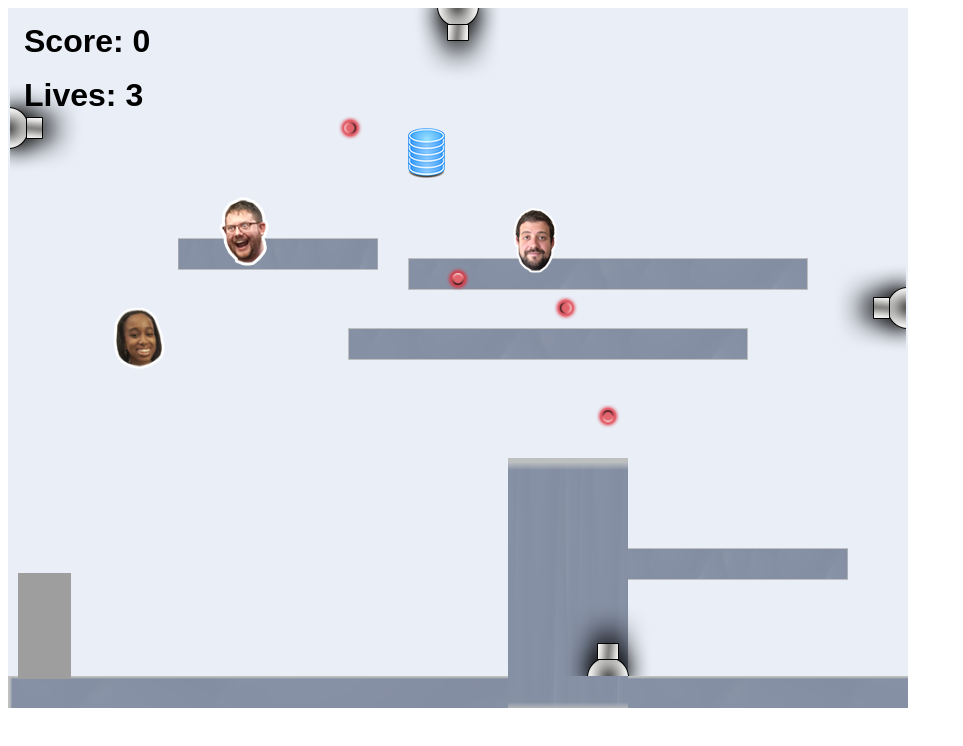
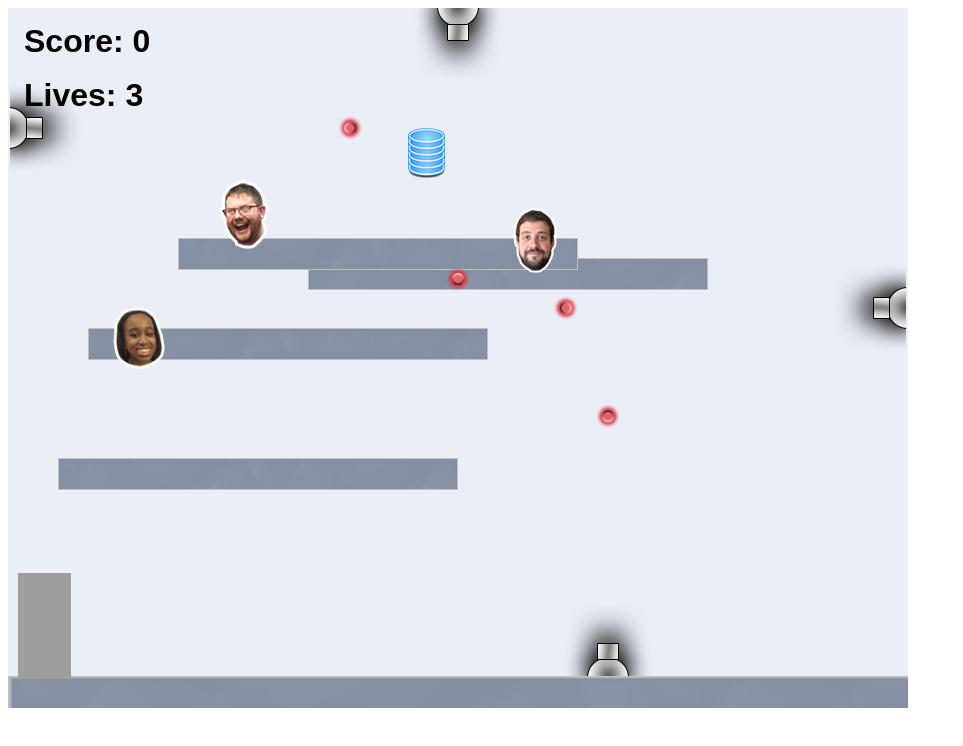
Before and after one commit to ShantaeRomero/ShantaeRomero.github.io, a website: page projects/platformer/index.html in a window 1280 px wide. Shown: the whole page, without its empty margins (0-963 px from the left). Drawn offline with Linux system fonts and the light colour scheme; animation ran at ten frames a second.

Commit message:
platform

```diff
--- a/projects/platformer/js/init/collectable.js
+++ b/projects/platformer/js/init/collectable.js
@@ -37,7 +37,7 @@
         // ALL YOUR CODE GOES BELOW HERE ///////////////////////////////////////
 
         // example:
-        createCollectable(type.steve, 200, 170, 6, 0.7);
+        createCollectable(type.steve, 200, 170);
         createCollectable(type.grace, 100, 300);
         createCollectable(type.db, 400, 120);
         createCollectable(type.max, 500, 200);
--- a/projects/platformer/js/init/platform.js
+++ b/projects/platformer/js/init/platform.js
@@ -37,11 +37,11 @@
         createPlatform(0, game.world.height - 32, 3, 2);    // DO NOT DELETE
 
         // example:
-        createPlatform(400, 250);
-        createPlatform(170, 230, 0.5);
-        createPlatform(600, 540, 0.6);
-        createPlatform(340, 320);
-        createPlatform(500, 450, 0.3, 8);
+        createPlatform(300, 250);
+        createPlatform(170, 230);
+        createPlatform(900, 540);
+        createPlatform(80, 320);
+        createPlatform(50, 450);
         // ALL YOUR CODE GOES ABOVE HERE ///////////////////////////////////////
         ////////////////////////////////////////////////////////////////////////
     }
```
Also changed, not shown: projects/bouncing-box/index.html (+1 -0 lines).
